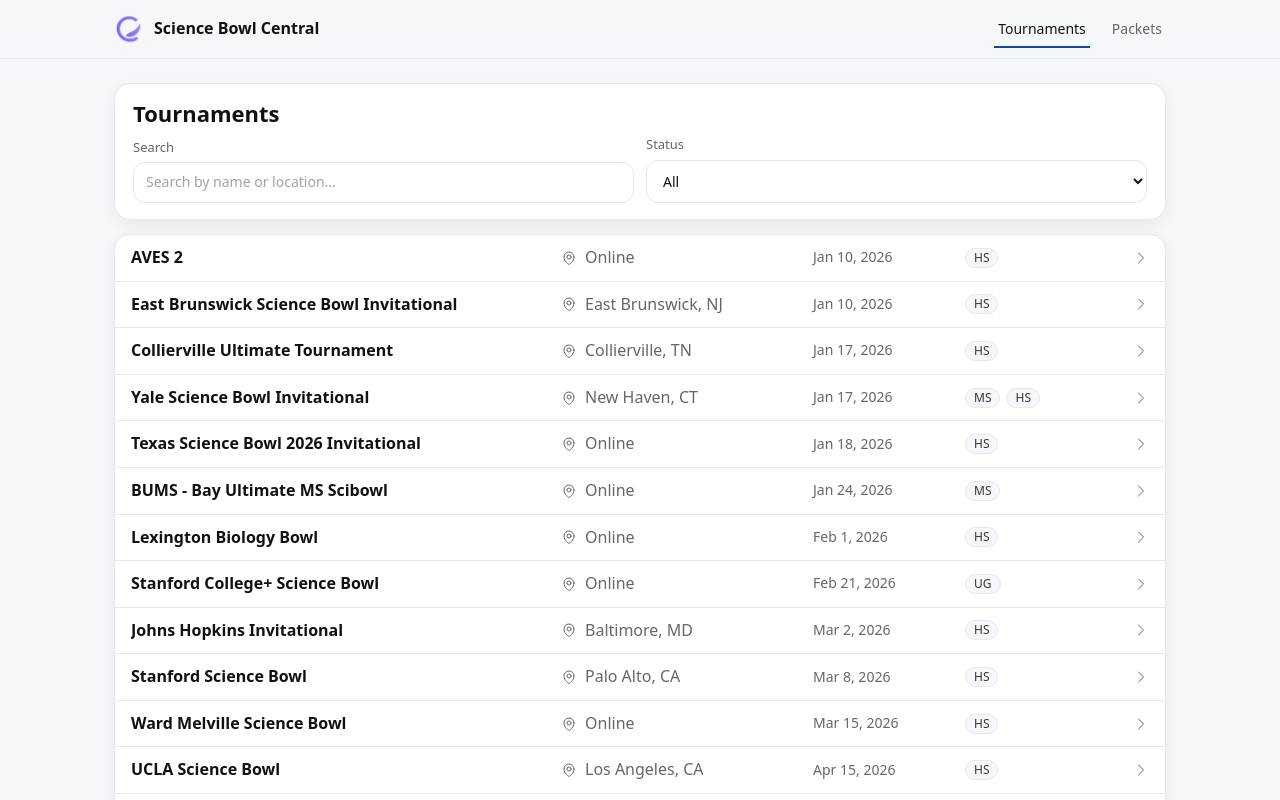
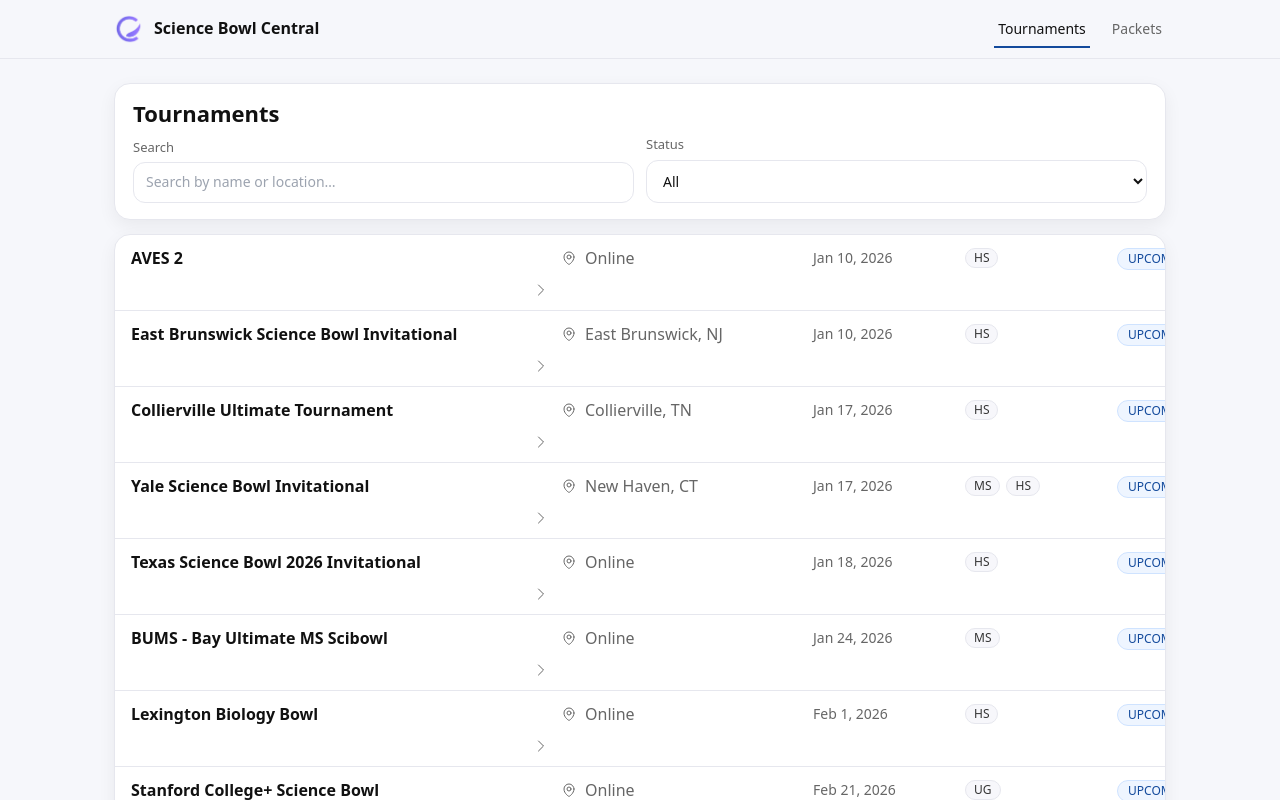
Before and after one commit to xpoes123/scibowl-org, a React (Vite) app in the folder apps/website/frontend/: page /tournaments in a window 1280 px wide. Shown: the top 800 px of the page. Built offline with nearby package versions, Linux system fonts and the light colour scheme.

Commit message:
Add badge to /tournaments listing rows

```diff
--- a/apps/website/frontend/src/features/tournaments/components/TournamentRow.tsx
+++ b/apps/website/frontend/src/features/tournaments/components/TournamentRow.tsx
@@ -1,13 +1,36 @@
 import { ChevronRightIcon, MapPinIcon } from "@heroicons/react/24/outline";
 import { memo, useMemo } from "react";
 import { Link } from "react-router-dom";
-import type { TournamentSummary } from "../types";
+import type { TournamentStatus, TournamentSummary } from "../types";
 import { formatTournamentDate } from "../utils/date";
 import { LevelPills } from "./LevelPills";
 
 type TournamentRowProps = {
   tournament: TournamentSummary;
 };
+
+function getTournamentStatusBadgeClass(status: TournamentStatus): string {
+  switch (status) {
+    case "LIVE":
+      return "sbBadge sbBadgeLive";
+    case "UPCOMING":
+      return "sbBadge sbBadgeUpcoming";
+    case "FINISHED":
+      return "sbBadge sbBadgeCompleted";
+    default:
+      return "sbBadge sbBadgeNeutral";
+  }
+}
+
+function StatusBadge({ status }: { status: TournamentStatus }) {
+  const isLive = status === "LIVE";
+  return (
+    <span className={getTournamentStatusBadgeClass(status)}>
+      {isLive && <span className="sbLivePulse sbLivePulseInBadge" aria-hidden="true" />}
+      {status}
+    </span>
+  );
+}
 
 export const TournamentRow = memo(function TournamentRow({ tournament }: TournamentRowProps) {
   // Determine lifecycle status from dates
@@ -16,24 +39,18 @@ export const TournamentRow = memo(function TournamentRow({ tournament }: Tournam
   const endDate = new Date(tournament.dates.end);
   const isFinished = now > endDate;
   const isUpcoming = now < startDate;
-  const isLive = !isFinished && !isUpcoming;
+  const lifecycleStatus: TournamentStatus = isFinished ? "FINISHED" : isUpcoming ? "UPCOMING" : "LIVE";
 
   const dateLabel = useMemo(() => formatTournamentDate(tournament.dates.start), [tournament.dates.start]);
   const locationLabel = tournament.location ? `${tournament.location.city}, ${tournament.location.state}` : "Online";
 
   return (
     <Link to={`/tournaments/${tournament.slug}`} className="sbTournamentRow">
-      <div className="sbTournamentRowContent">
+      <div className="sbTournamentRowContent sbTournamentRowContentStatus">
         <div className="sbRowMain">
           <div className="sbMinW0">
             <div className="sbRowNameLine">
               <span className="sbRowName">{tournament.name}</span>
-              {isLive && (
-                <span className="sbBadge sbBadgeLive sbBadgeLiveInline">
-                  <span className="sbLivePulse sbLivePulseInBadge" aria-hidden="true" />
-                  LIVE
-                </span>
-              )}
             </div>
             <div className="sbRowMetaMobile">
               <span className="sbRowMetaItem">
@@ -57,6 +74,10 @@ export const TournamentRow = memo(function TournamentRow({ tournament }: Tournam
 
         <LevelPills levels={tournament.divisions} />
 
+        <div className="sbRowStatus" aria-label="Tournament status">
+          <StatusBadge status={lifecycleStatus} />
+        </div>
+
         <div className="sbRowRight">
           <ChevronRightIcon className="sbRowChevron" aria-hidden="true" />
         </div>
```
